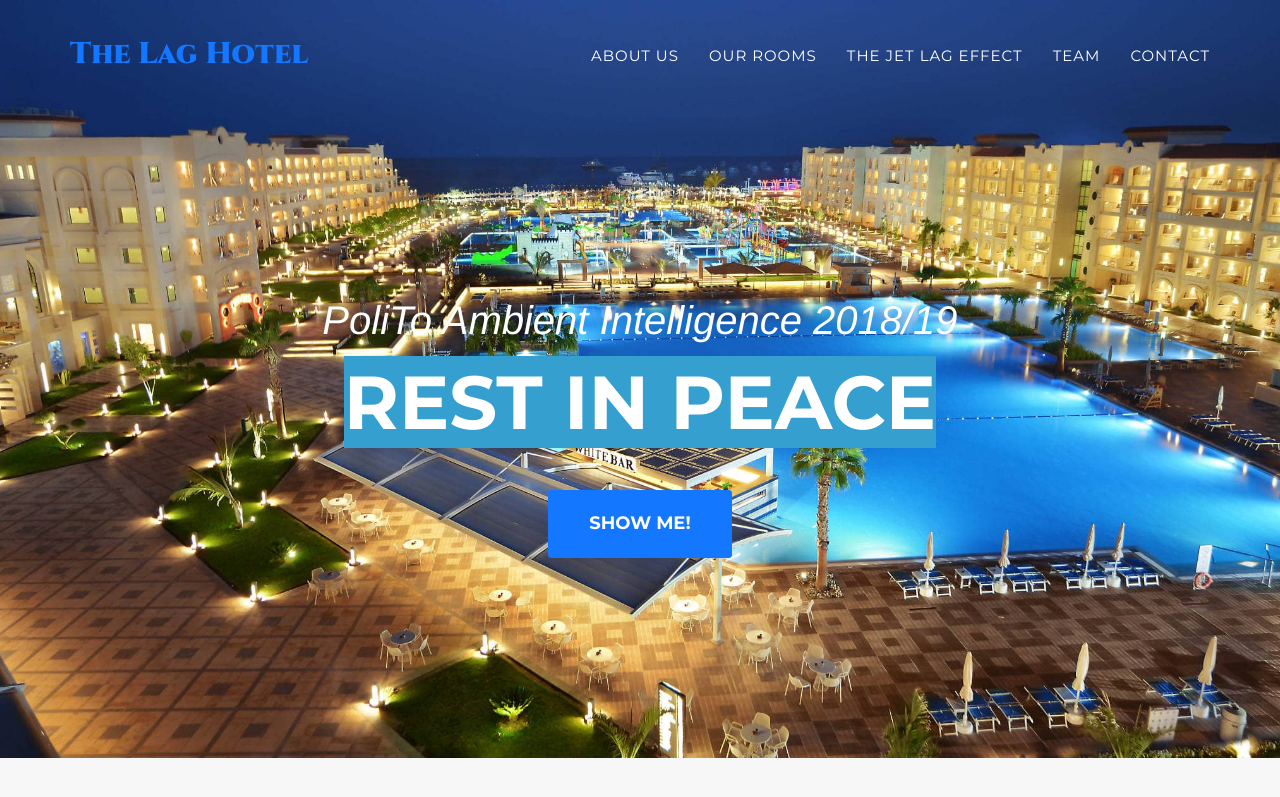
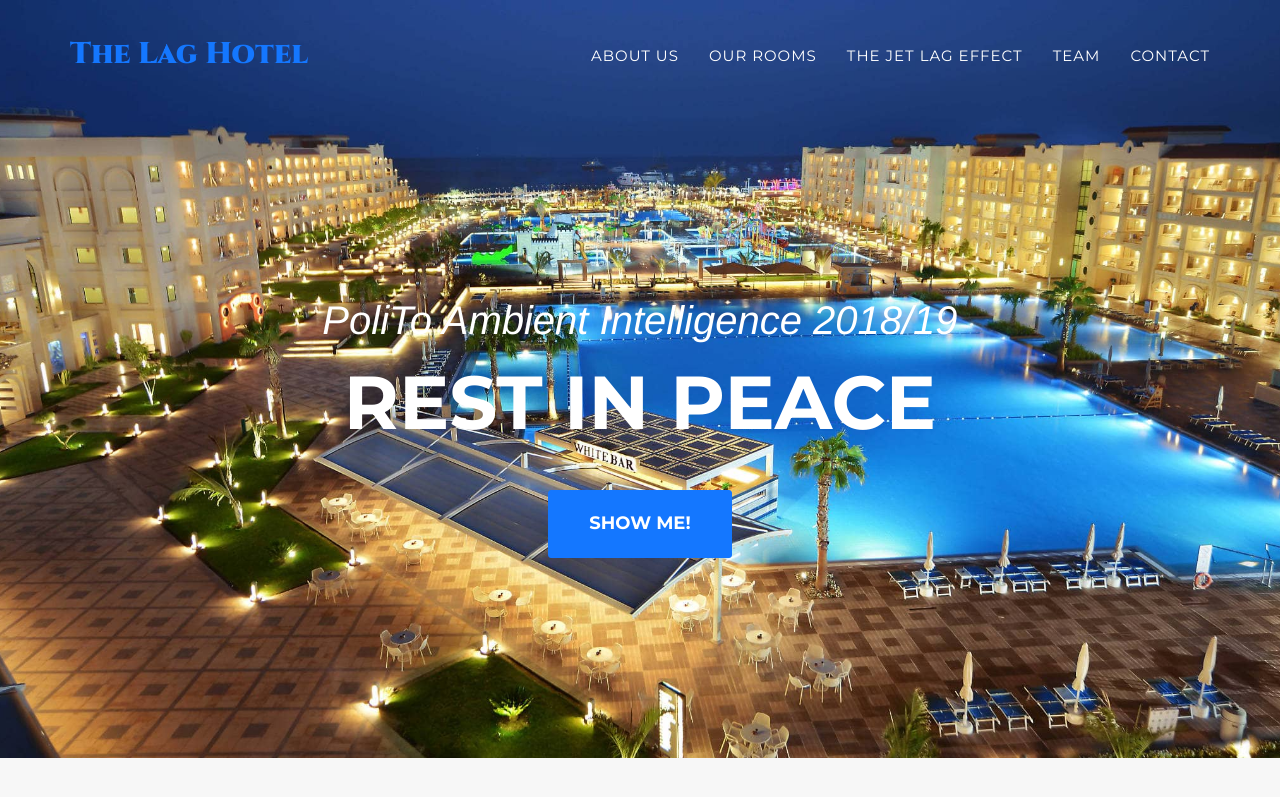
Before and after one commit to VincentGautier/Hotel-web-site, a Jekyll site: the page built from index.html, in a window 1280 px wide and 900 px high. Shown: the top 797 px of the window. Built offline with Jekyll 4.4.1, drawn with Linux system fonts in a browser that asks for light colours; some web fonts are replaced.

Commit message:
Update header.html

```diff
--- a/_includes/header.html
+++ b/_includes/header.html
@@ -46,7 +46,7 @@
         <div class="container">
             <div class="intro-text">
                 <div class="intro-lead-in">PoliTo Ambient Intelligence 2018/19</div>
-                <div class="intro-heading"><span style="background:#359FD0">Rest in peace</span></div>
+                <div class="intro-heading">Rest in peace</div>
                 <a href="#vision" class="page-scroll btn btn-xl">Show me!</a>
             </div>
         </div>
```
